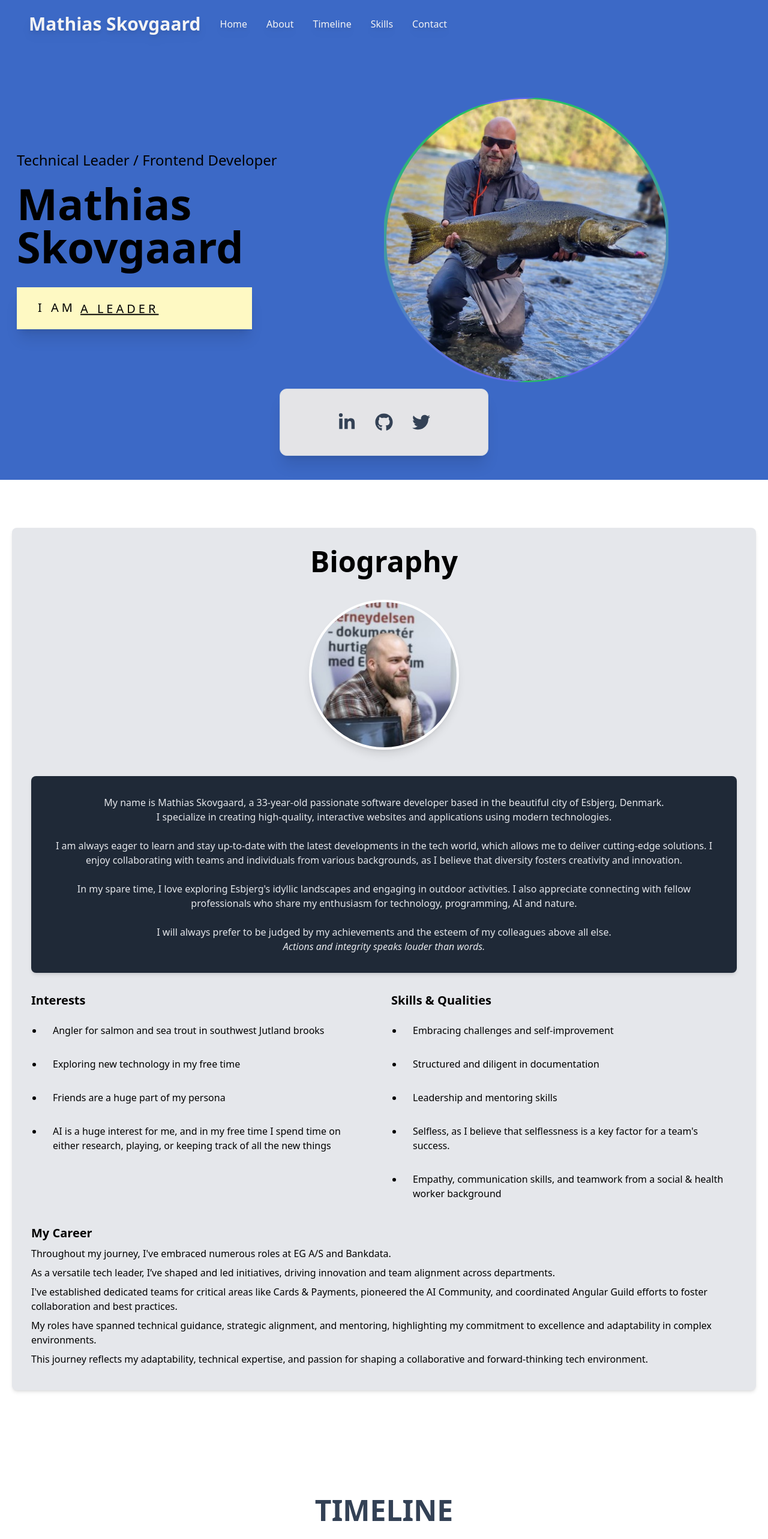
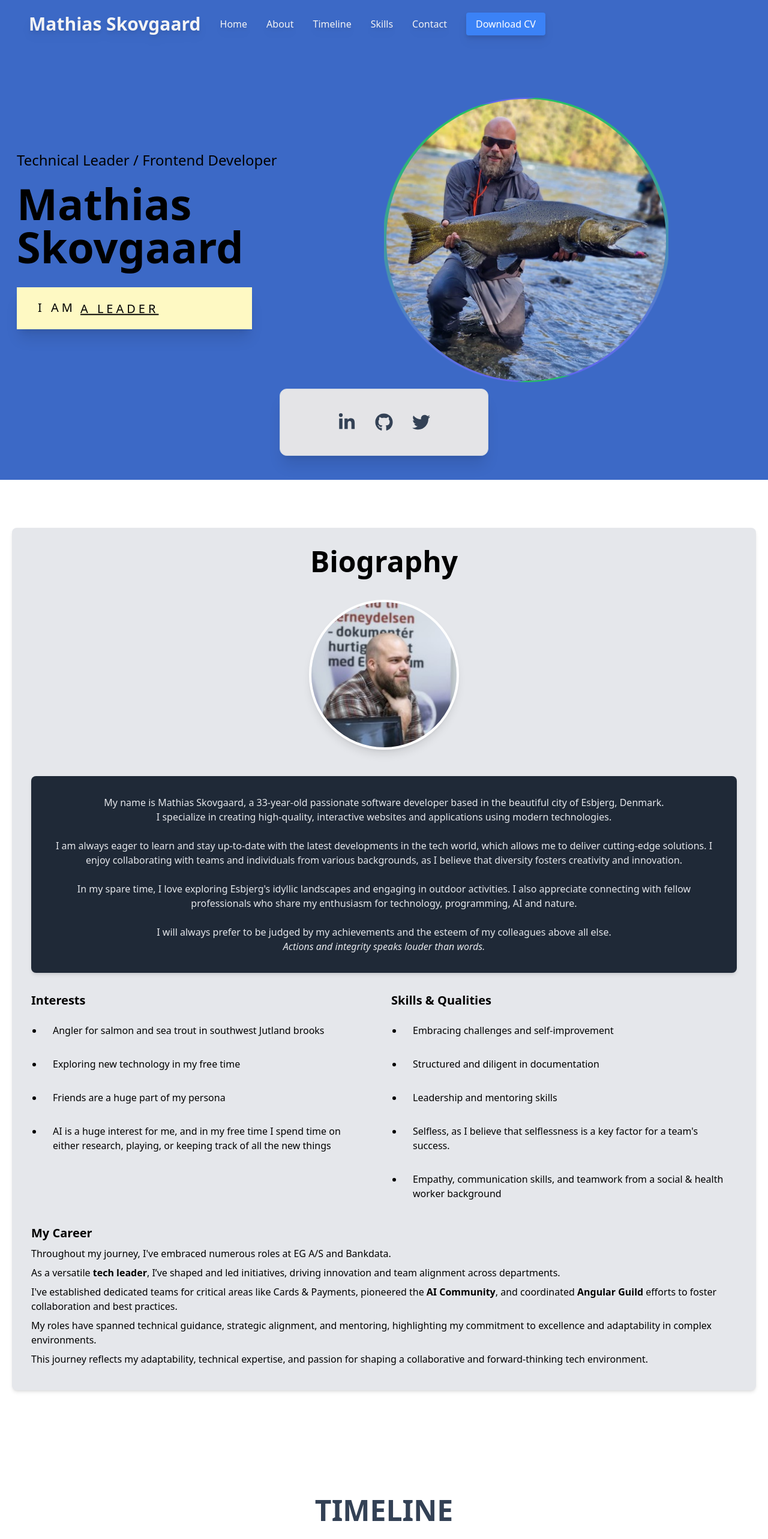
Before and after one commit to Sk0vgaard/my-portfolio, a React (Create React App) app: page / in a window 1280 px wide. Shown: the top 2566 px of the page at 60% size. Built offline with nearby package versions, Linux system fonts and the light colour scheme; the HTML template or start-up script is replaced by a standard one; what tw-elements would draw is missing.

Commit message:
Add download CV

```diff
--- a/src/components/about.jsx
+++ b/src/components/about.jsx
@@ -102,9 +102,9 @@ const About = () => {
                         <p className="mb-2">
                             Throughout my journey, I've embraced numerous roles at EG A/S and Bankdata.
                         </p>
-                        <p className="mb-2">As a versatile tech leader, I’ve shaped and led initiatives, driving innovation and team alignment across departments.</p>
+                        <p className="mb-2">As a versatile <b>tech leader</b>, I’ve shaped and led initiatives, driving innovation and team alignment across departments.</p>
                         <p className="mb-2">I've established dedicated teams for critical areas like Cards & Payments,
-                            pioneered the AI Community, and coordinated Angular Guild efforts to foster collaboration
+                            pioneered the <b>AI Community</b>, and coordinated <b>Angular Guild</b> efforts to foster collaboration
                             and best practices.</p>
                         <p className="mb-2">My roles have spanned technical guidance, strategic alignment, and
                             mentoring, highlighting my commitment to excellence and adaptability in complex
--- a/src/components/navbar.jsx
+++ b/src/components/navbar.jsx
@@ -2,6 +2,7 @@ import React, {useEffect, useState} from 'react';
 import {Link} from 'react-scroll';
 import {FaBars} from "react-icons/fa";
 import {AiOutlineClose} from "react-icons/ai";
+import CVfile from './../assets/CV.pdf';
 
 const Navbar = () => {
     const [nav, setNav] = useState(false);
@@ -59,6 +60,12 @@ const Navbar = () => {
                                   smooth={true} offset={-150} duration={500}>Skills</Link></li>
                         <li><Link className={`cursor-pointer ${headerColor} hover:text-zinc-400`} to='contact'
                                   smooth={true} offset={-80} duration={500}>Contact</Link></li>
+                        <li>
+                            <a href={CVfile} download='Mathias Skovgaard - CV.pdf'
+                               className='bg-blue-500 text-white px-4 py-2 rounded'>
+                                Download CV
+                            </a>
+                        </li>
                     </ul>
                 </div>
                 <div className='md:hidden flex items-center mr-4' onClick={handleClick}>
@@ -82,10 +89,12 @@ const Navbar = () => {
                 <li className='border-b-2 border-zinc-300 w-full'>
                     <Link onClick={handleClose} to='contact' smooth={true} offset={-80} duration={500}>Contact</Link>
                 </li>
-                {/*<div className='flex flex-col my-4'>*/}
-                {/*    <button className='bg-transparent text-indigo-600 px-8 py-3 mb-4'>Sign In</button>*/}
-                {/*    <button className='px-8 py-3'>Sign Out</button>*/}
-                {/*</div>*/}
+                <li className='border-b-2 border-zinc-300 w-full'>
+                    <a href={CVfile} download='Mathias Skovgaard - CV.pdf'
+                       className='bg-blue-500 text-white px-4 py-2 rounded'>
+                        Download CV
+                    </a>
+                </li>
             </ul>
 
         </div>
```
